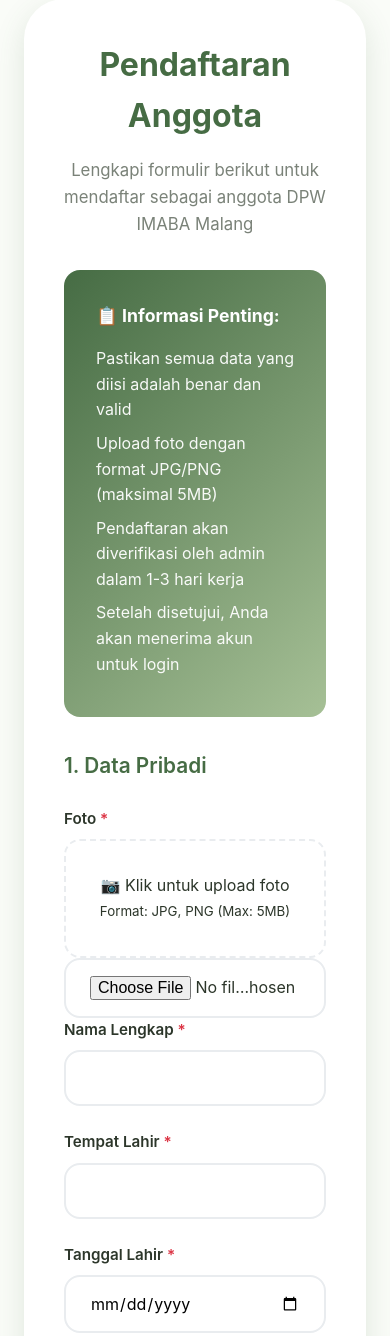
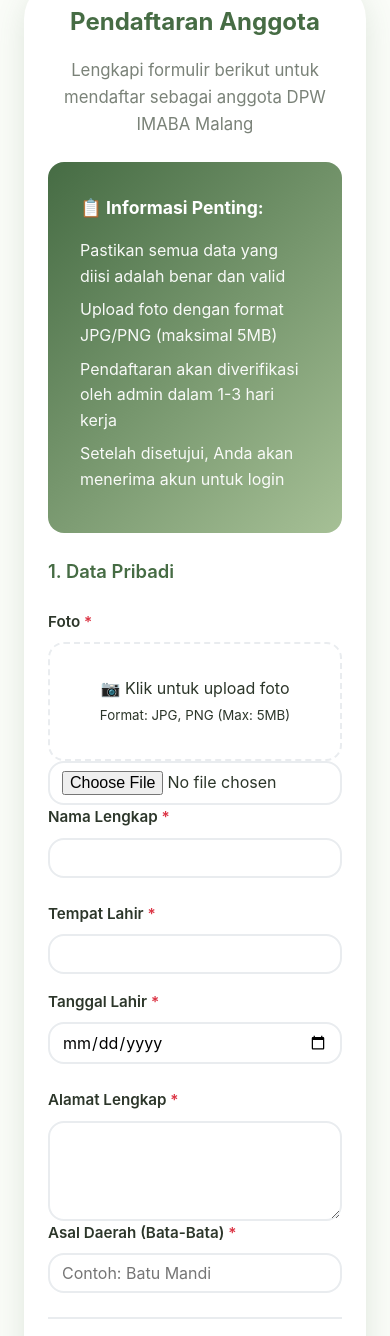
Before and after one commit to Hasmi-gastilo/imaba-malang, a plain HTML site: page daftar.html in a window 390 px wide. Shown: the part 121-1457 px from the top of the page. Drawn offline with Linux system fonts and the light colour scheme; some packages are replaced by stand-ins of ours; no server answers; a script that the page names is missing.

Commit message:
UI Tweaks: Compact and resize the registration form card and inputs

```diff
--- a/daftar.html
+++ b/daftar.html
@@ -16,7 +16,7 @@
         }
 
         .registration-container {
-            max-width: 800px;
+            max-width: 600px;
             margin: 0 auto;
             padding: 0 var(--spacing-md);
         }
@@ -25,17 +25,17 @@
             background: var(--bg-card);
             border-radius: var(--radius-xl);
             box-shadow: var(--shadow-lg);
-            padding: var(--spacing-xxl);
+            padding: var(--spacing-lg);
         }
 
         .registration-header {
             text-align: center;
-            margin-bottom: var(--spacing-xl);
+            margin-bottom: var(--spacing-md);
         }
 
         .registration-header h1 {
             color: var(--primary);
-            font-size: 2rem;
+            font-size: 1.5rem;
             margin-bottom: var(--spacing-sm);
             font-weight: 700;
         }
@@ -46,8 +46,8 @@
         }
 
         .form-section {
-            margin-bottom: var(--spacing-xl);
-            padding-bottom: var(--spacing-xl);
+            margin-bottom: var(--spacing-md);
+            padding-bottom: var(--spacing-md);
             border-bottom: 2px solid var(--light-gray);
         }
 
@@ -57,7 +57,7 @@
 
         .form-section h3 {
             color: var(--primary);
-            font-size: 1.3rem;
+            font-size: 1.15rem;
             margin-bottom: var(--spacing-md);
             font-weight: 600;
         }
@@ -65,7 +65,7 @@
         .form-row {
             display: grid;
             grid-template-columns: repeat(auto-fit, minmax(250px, 1fr));
-            gap: var(--spacing-md);
+            gap: var(--spacing-sm);
             margin-bottom: var(--spacing-md);
         }
 
@@ -89,7 +89,7 @@
         .form-group input,
         .form-group select,
         .form-group textarea {
-            padding: var(--spacing-sm) var(--spacing-md);
+            padding: 8px 12px;
             border: 2px solid var(--light-gray);
             border-radius: var(--radius-md);
             font-size: 1rem;
@@ -141,7 +141,7 @@
 
         .form-actions {
             display: flex;
-            gap: var(--spacing-md);
+            gap: var(--spacing-sm);
             justify-content: flex-end;
             margin-top: var(--spacing-xl);
         }
@@ -191,7 +191,7 @@
             color: var(--white);
             padding: var(--spacing-lg);
             border-radius: var(--radius-md);
-            margin-bottom: var(--spacing-xl);
+            margin-bottom: var(--spacing-md);
         }
 
         .info-box h4 {
@@ -206,6 +206,15 @@
 
         .info-box li {
             margin-bottom: var(--spacing-xs);
+        }
+
+        @media (max-width: 768px) {
+            .registration-card {
+                padding: var(--spacing-md);
+            }
+            .registration-page {
+                padding: 100px 0 var(--spacing-lg);
+            }
         }
     </style>
 </head>
```
